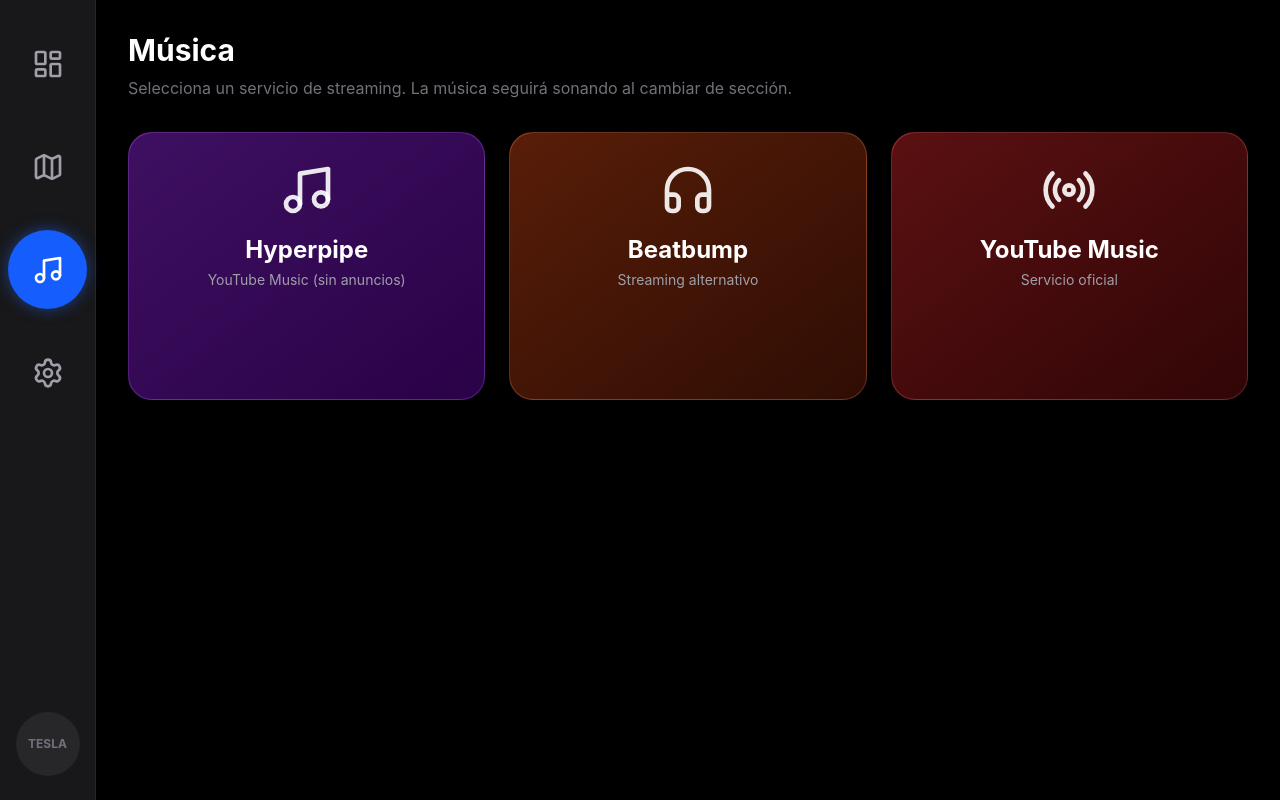
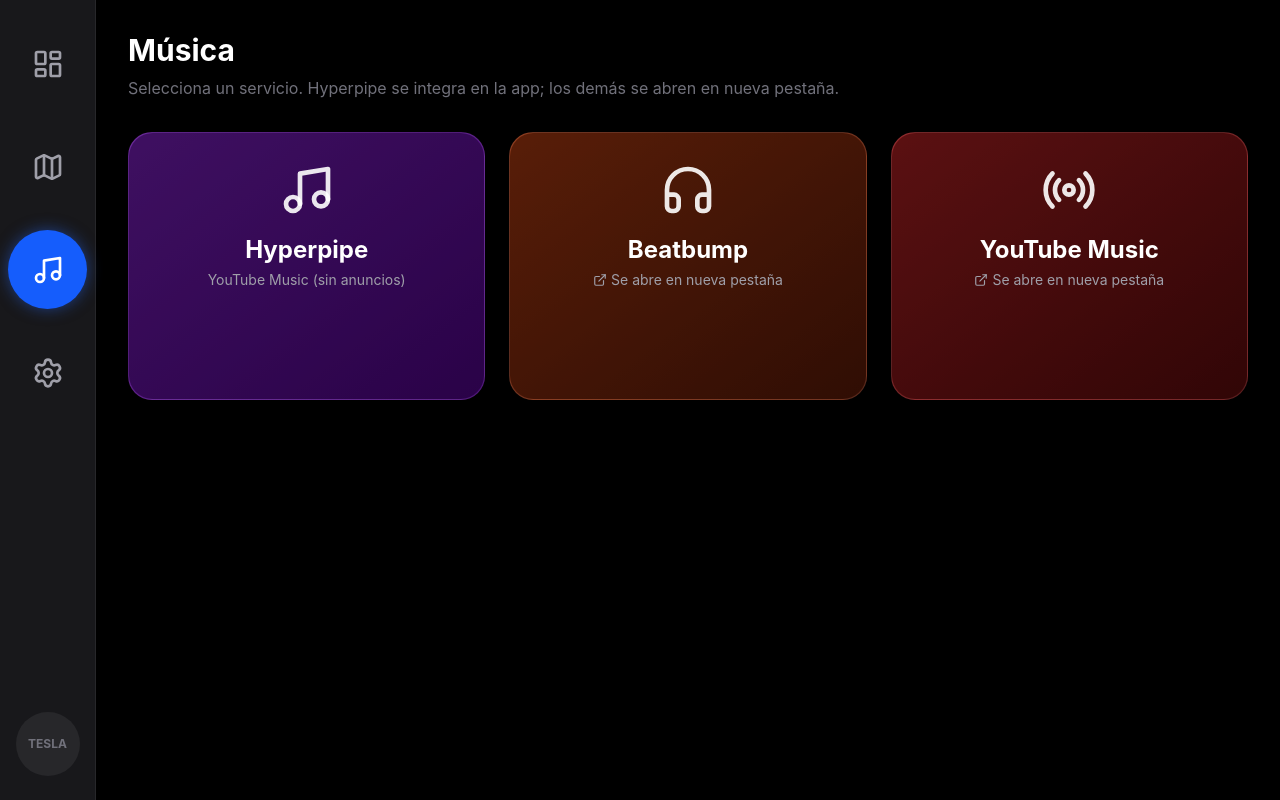
Before and after one commit to setumismo/SetuTesla, a React (Vite) app: page / in a window 1280 px wide. Both pictures are taken after a click on the button 47 px from the left and 269 px from the top of the page. Built offline with nearby package versions, Linux system fonts and the light colour scheme; no server answers.

Commit message:
fix: Beatbump/YT Music open in new tab (Cloudflare blocks iframes)

```diff
--- a/src/pages/Media.jsx
+++ b/src/pages/Media.jsx
@@ -1,5 +1,5 @@
 import React, { useState } from 'react';
-import { Play, ArrowLeft, Music, Radio, Headphones } from 'lucide-react';
+import { Play, ArrowLeft, Music, Radio, Headphones, ExternalLink } from 'lucide-react';
 
 const SERVICES = [
     {
@@ -10,39 +10,47 @@
         icon: Music,
         gradient: 'from-purple-900 to-purple-950',
         accent: 'border-purple-500',
+        embed: true, // Works in iframe
     },
     {
         id: 'beatbump',
         name: 'Beatbump',
-        description: 'Streaming alternativo',
+        description: 'Se abre en nueva pestaña',
         url: 'https://beatbump.io',
         icon: Headphones,
         gradient: 'from-orange-900 to-orange-950',
         accent: 'border-orange-500',
+        embed: false, // Cloudflare blocks iframes
     },
     {
         id: 'ytmusic',
         name: 'YouTube Music',
-        description: 'Servicio oficial',
+        description: 'Se abre en nueva pestaña',
         url: 'https://music.youtube.com',
         icon: Radio,
         gradient: 'from-red-900 to-red-950',
         accent: 'border-red-500',
+        embed: false, // Google blocks iframes
     },
 ];
 
 const Media = () => {
     const [activeService, setActiveService] = useState(null);
 
-    const selectService = (service) => {
-        setActiveService(service);
+    const handleSelect = (service) => {
+        if (service.embed) {
+            setActiveService(service);
+        } else {
+            // Open in new tab — Cloudflare/Google block iframes
+            window.open(service.url, '_blank');
+        }
     };
 
     const goBack = () => {
         setActiveService(null);
     };
 
-    // ── Fullscreen iframe view ──────────────────────────────
+    // ── Fullscreen iframe view (only for embeddable services) ──
     if (activeService) {
         return (
             <div className="h-full w-full relative bg-black overflow-hidden">
@@ -78,16 +86,16 @@
     return (
         <div className="h-full w-full p-8 bg-black">
             <h1 className="text-3xl font-bold text-white mb-2">Música</h1>
-            <p className="text-zinc-500 mb-8">Selecciona un servicio de streaming. La música seguirá sonando al cambiar de sección.</p>
+            <p className="text-zinc-500 mb-8">Selecciona un servicio. Hyperpipe se integra en la app; los demás se abren en nueva pestaña.</p>
 
             <div className="grid grid-cols-1 md:grid-cols-3 gap-6">
                 {SERVICES.map((service) => (
                     <button
                         key={service.id}
-                        onClick={() => selectService(service)}
+                        onClick={() => handleSelect(service)}
                         className={`
                             aspect-[4/3] rounded-3xl bg-gradient-to-br ${service.gradient}
-                            border border-white/10 hover:${service.accent}
+                            border border-white/10
                             flex flex-col items-center justify-center gap-4
                             hover:scale-[1.02] active:scale-[0.98] transition-all cursor-pointer
                             relative group overflow-hidden
@@ -99,7 +107,10 @@
                         <service.icon size={56} className="text-white/90 relative z-10" />
                         <div className="relative z-10 text-center">
                             <div className="text-2xl font-bold text-white">{service.name}</div>
-                            <div className="text-sm text-zinc-400 mt-1">{service.description}</div>
+                            <div className="text-sm text-zinc-400 mt-1 flex items-center justify-center gap-1">
+                                {!service.embed && <ExternalLink size={14} />}
+                                {service.description}
+                            </div>
                         </div>
 
                         {/* Play indicator */}
```
Also changed, not shown: 1 other file (tests, documents, lock files or other folders).
